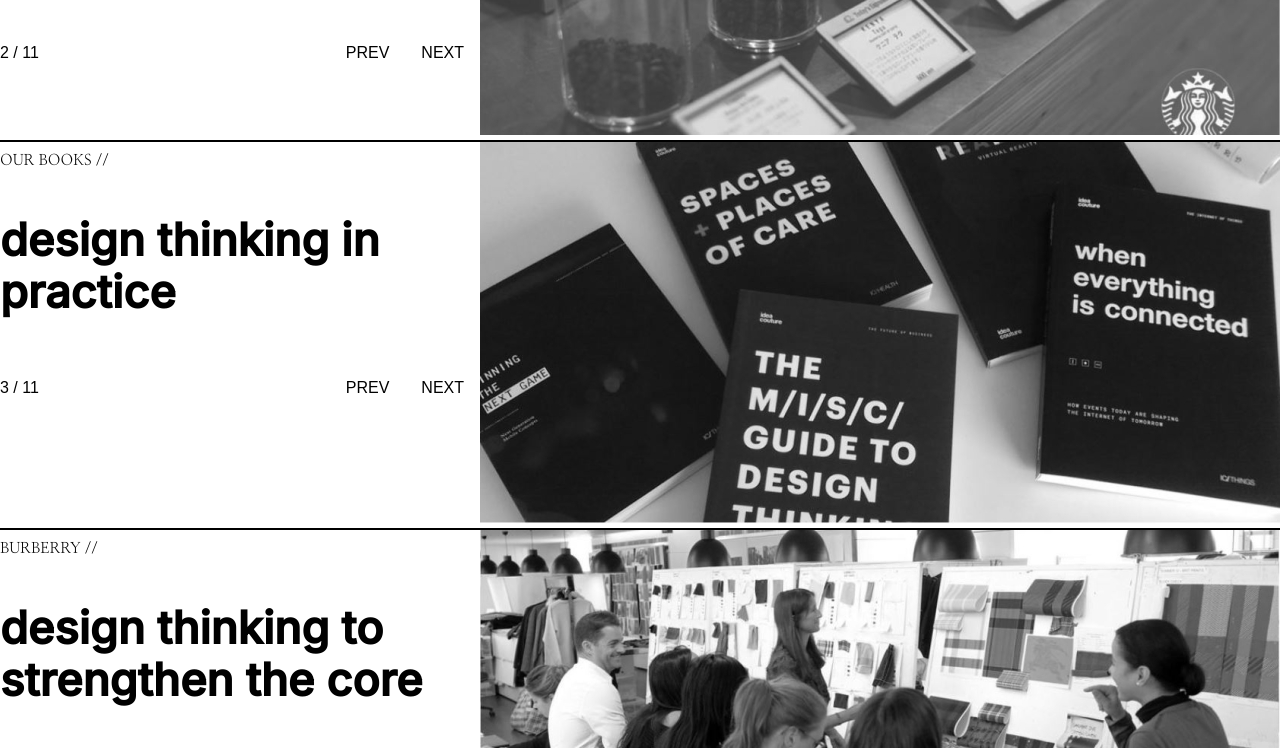
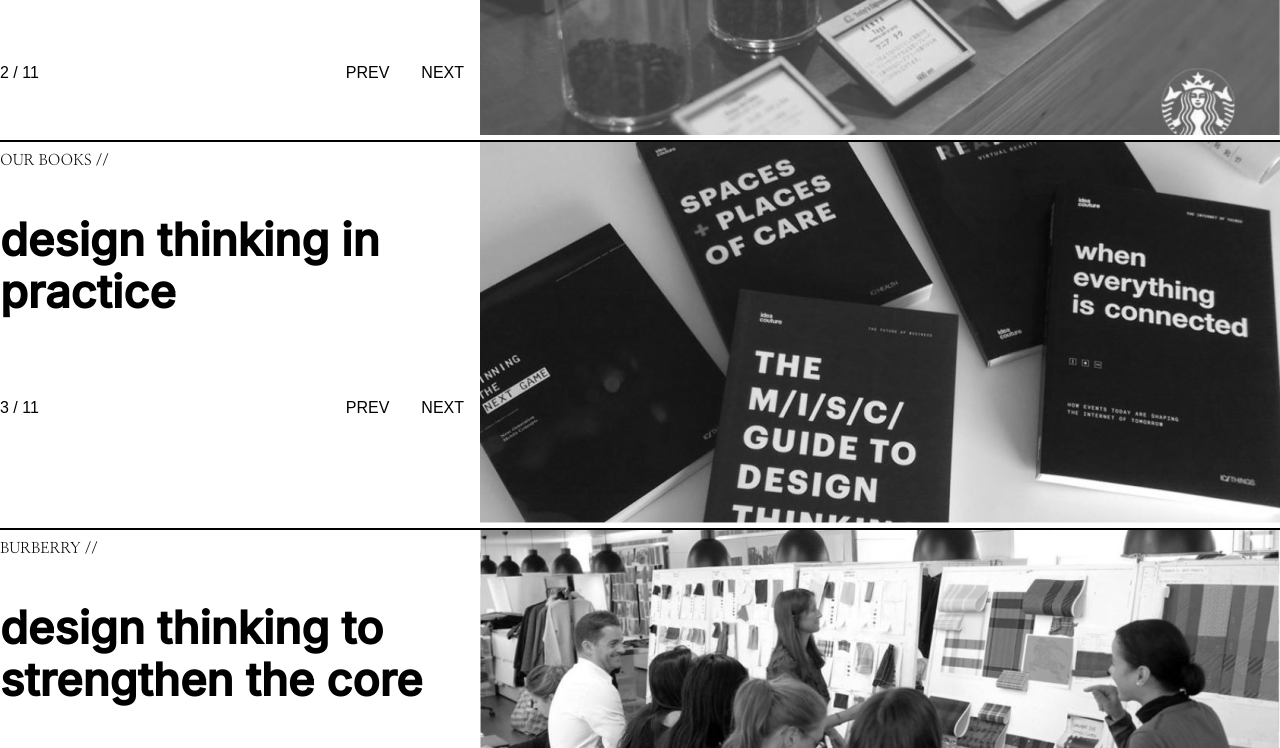
Before and after one commit to jhinderliter/Idea-Couture-Web-Design-Case-Study, a plain HTML site: page index.html in a window 1280 px wide. Shown: the part 732-1480 px from the top of the page. Drawn offline with nearby package versions, Linux system fonts and the light colour scheme.

Commit message:
Update main.css
Add nav-container top padding to move it below

```diff
--- a/css/main.css
+++ b/css/main.css
@@ -89,6 +89,10 @@ body {
   font-size: 45px;
 }
 
+.nav-container {
+    padding-top: 20px;
+}
+
 .carousel-inner_img {
   width: 100%;
 }
```
